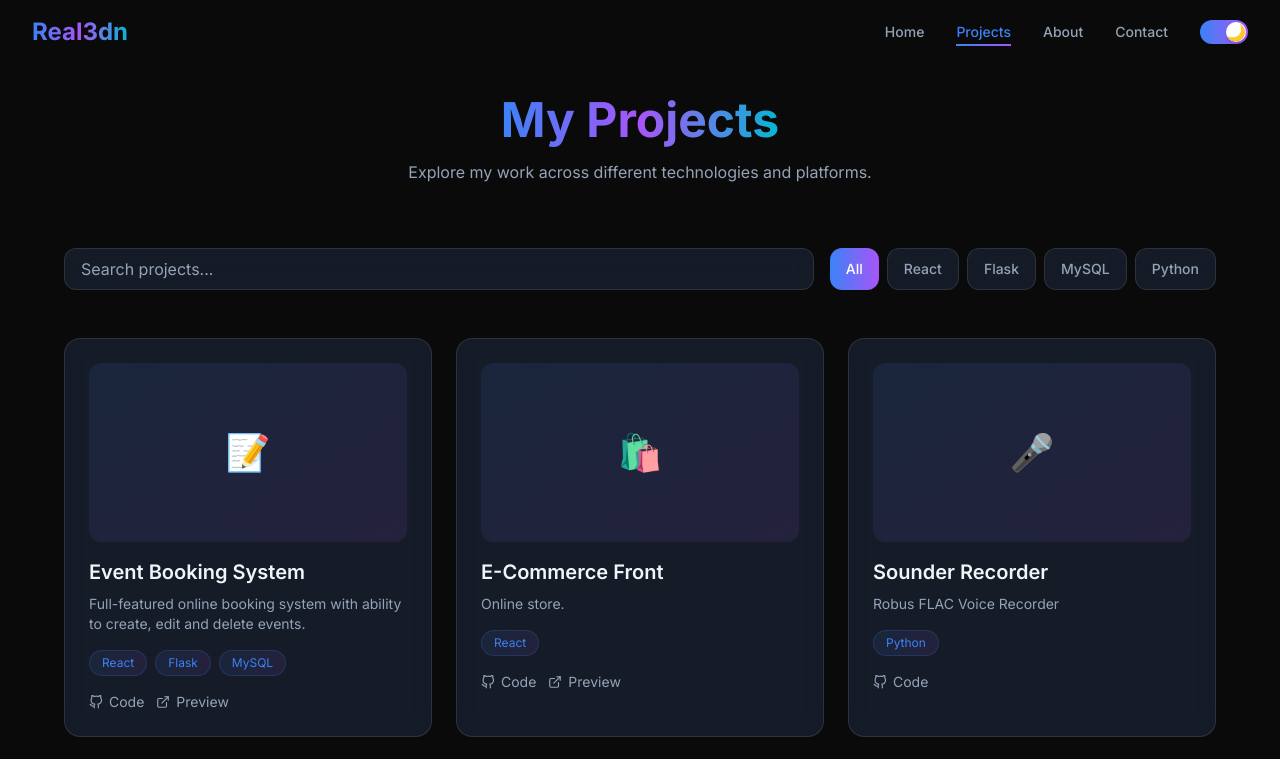
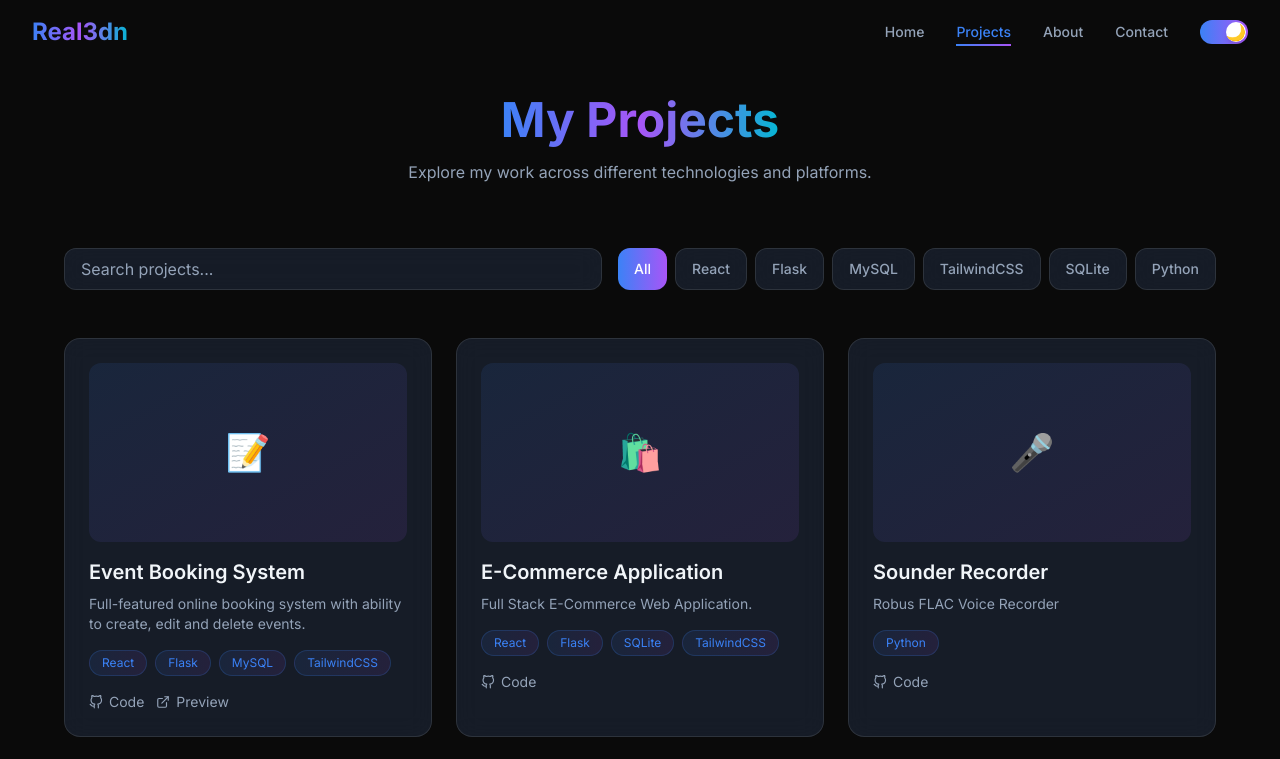
Before and after one commit to Real3dn/portfolio, a React (Vite) app: page /projects in a window 1280 px wide. Shown: the top 759 px of the page. Built offline with nearby package versions, Linux system fonts and the light colour scheme.

Commit message:
Added projects

```diff
--- a/src/data/projects.js
+++ b/src/data/projects.js
@@ -4,18 +4,18 @@ export const projects = [
     title: 'Event Booking System',
     description: 'Full-featured online booking system with ability to create, edit and delete events.',
     icon: '📝',
-    technologies: ['React', 'Flask', 'MySQL'],
+    technologies: ['React', 'Flask', 'MySQL','TailwindCSS'],
     github: 'https://github.com/Real3dn/EventBookingSystem',
     live: 'https://real3dneventbooking.netlify.app/',
   },
   {
     id: 2,
-    title: 'E-Commerce Front',
-    description: 'Online store. ',
+    title: 'E-Commerce Application',
+    description: 'Full Stack E-Commerce Web Application.',
     icon: '🛍️',
-    technologies: ['React'],
-    github: 'https://github.com/Real3dn/odin-shoppingcart',
-    live: 'https://poetic-khapse-f62ada.netlify.app/home',
+    technologies: ['React', 'Flask', 'SQLite','TailwindCSS'],
+    github: 'https://github.com/Real3dn/ECommerceApplication',
+    live: null,
   },
   {
     id: 3,
@@ -26,16 +26,16 @@ export const projects = [
     github: 'https://github.com/johndoe/admin-dashboard',
     live: null,
   },
-//   {
-//     id: 3,
-//     title: 'Personal Blog CMS',
-//     description: 'Content management system with markdown support, categories, tags, and SEO optimization.',
-//     icon: '📝',
-//     technologies: ['React', 'Flask', 'MySQL'],
-//     github: 'https://github.com/johndoe/blog-cms',
-//     live: 'https://blog-cms-demo.vercel.app',
-//   },
-//   {
+  {
+    id: 4,
+    title: 'E-Commerce Front',
+    description: 'Online store. ',
+    icon: '🛍️',
+    technologies: ['React'],
+    github: 'https://github.com/Real3dn/odin-shoppingcart',
+    live: 'https://poetic-khapse-f62ada.netlify.app/home',
+  },
+  //   {
 //     id: 4,
 //     title: 'Task Management App',
 //     description: 'Kanban-style project management tool with drag-and-drop, real-time updates, and team collaboration.',
```
